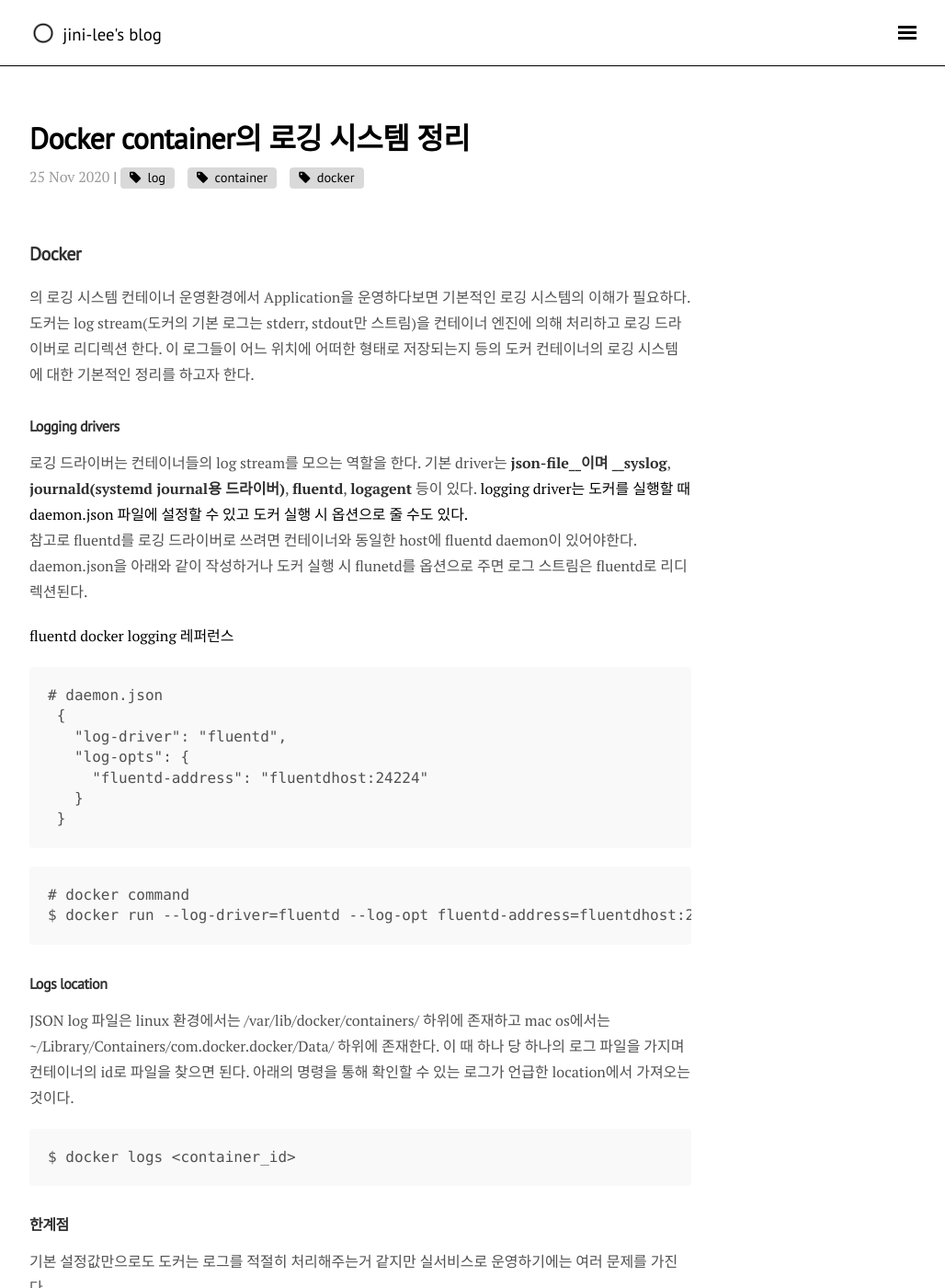
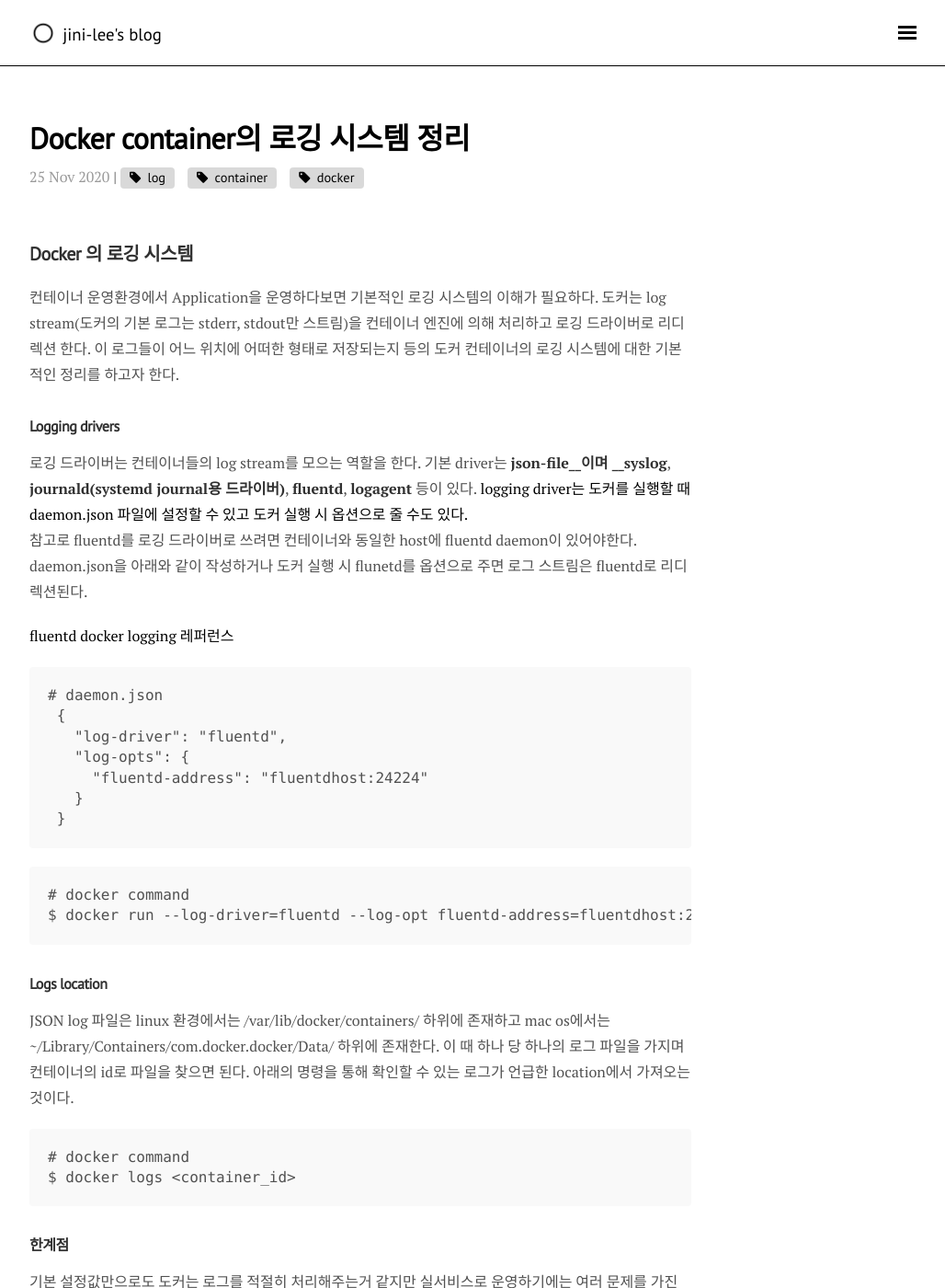
Before and after one commit to jini-lee/jini-lee.github.com, a Jekyll site: the page built from _posts/docker/2020-11-25-container-log.md, in a window 1280 px wide and 1400 px high. Shown: the whole window at 92% size, without its empty margins (248-1276 px from the left). Built offline with Jekyll 4.4.1, drawn with Linux system fonts in a browser that asks for light colours; nearby versions of some CDN libraries; comment, search, counter and statistics services are not loaded.

Commit message:
Update 2020-11-25-container-log.md

````diff
--- a/_posts/docker/2020-11-25-container-log.md
+++ b/_posts/docker/2020-11-25-container-log.md
@@ -8,9 +8,7 @@
 
 
 
-## Docker
-
-의 로깅 시스템
+## Docker 의 로깅 시스템
   컨테이너 운영환경에서 Application을 운영하다보면 기본적인 로깅 시스템의 이해가 필요하다. 도커는 log stream(도커의 기본 로그는 stderr, stdout만 스트림)을 컨테이너 엔진에 의해 처리하고 로깅 드라이버로 리디렉션 한다. 이 로그들이 어느 위치에 어떠한 형태로 저장되는지 등의 도커 컨테이너의 로깅 시스템에 대한 기본적인 정리를 하고자 한다.
 
 
@@ -44,6 +42,7 @@
   JSON log 파일은 linux 환경에서는 /var/lib/docker/containers/ 하위에 존재하고 mac os에서는 ~/Library/Containers/com.docker.docker/Data/ 하위에 존재한다. 이 때 하나 당 하나의 로그 파일을 가지며 컨테이너의 id로 파일을 찾으면 된다. 아래의 명령을 통해 확인할 수 있는 로그가 언급한 location에서 가져오는 것이다.
 
 ```
+# docker command
 $ docker logs <container_id>
 ```
 
````
